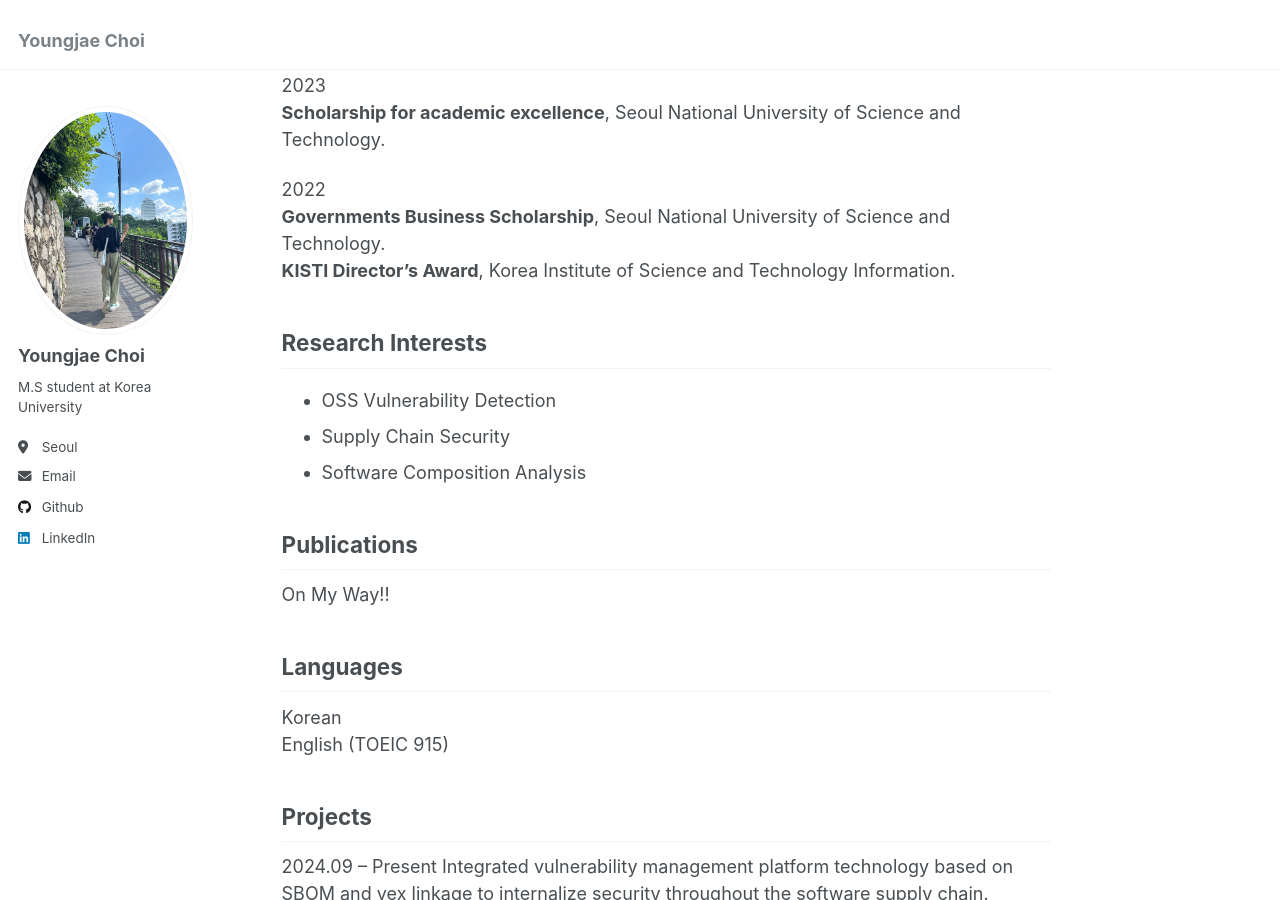
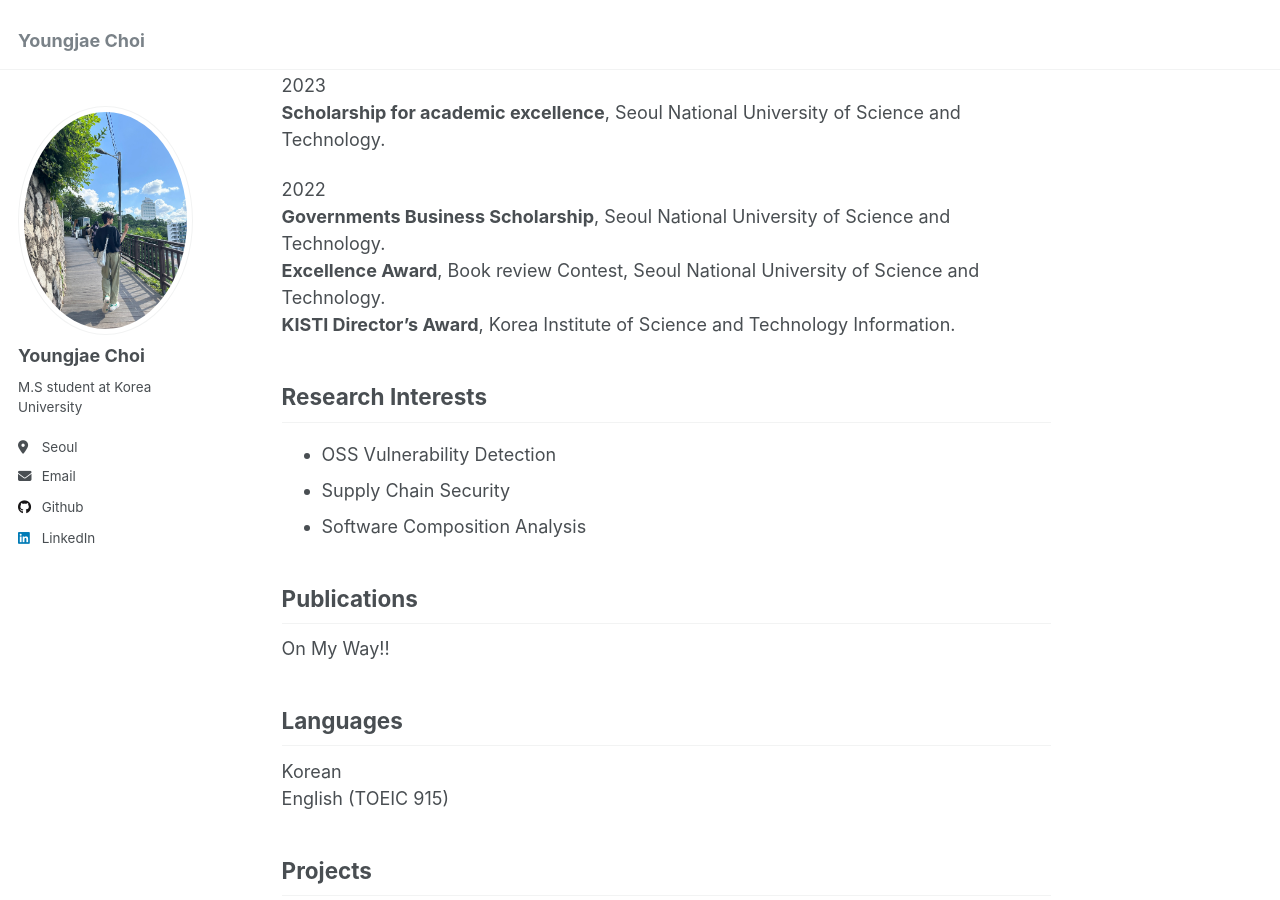
Before and after one commit to Genius-Choi/Genius-Choi.github.io, a Jekyll site: the page built from _pages/about.md, in a window 1280 px wide and 900 px high, scrolled down 764 px. Built offline with Jekyll 4.4.1, drawn with Linux system fonts in a browser that asks for light colours.

Commit message:
add book review

```diff
--- a/_pages/about.md
+++ b/_pages/about.md
@@ -28,6 +28,7 @@ redirect_from:
 **Scholarship for academic excellence**, Seoul National University of Science and Technology.
 <font size = 4>2022</font>
 **Governments Business Scholarship**, Seoul National University of Science and Technology.\\
+**Excellence Award**, Book review Contest, Seoul National University of Science and Technology.\\
 **KISTI Director’s Award**, Korea Institute of Science and Technology Information.
 
 ## Research Interests
```
